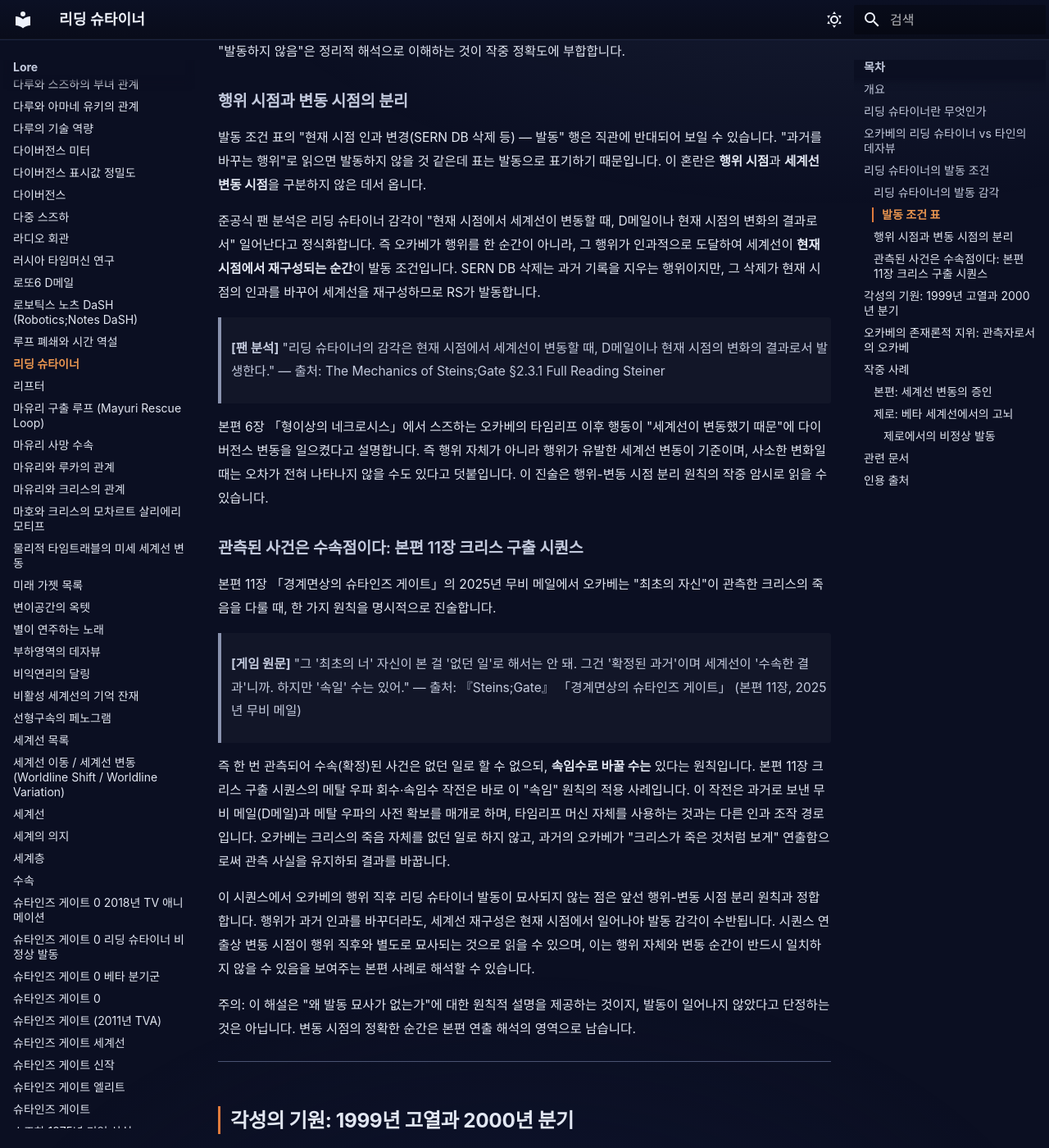
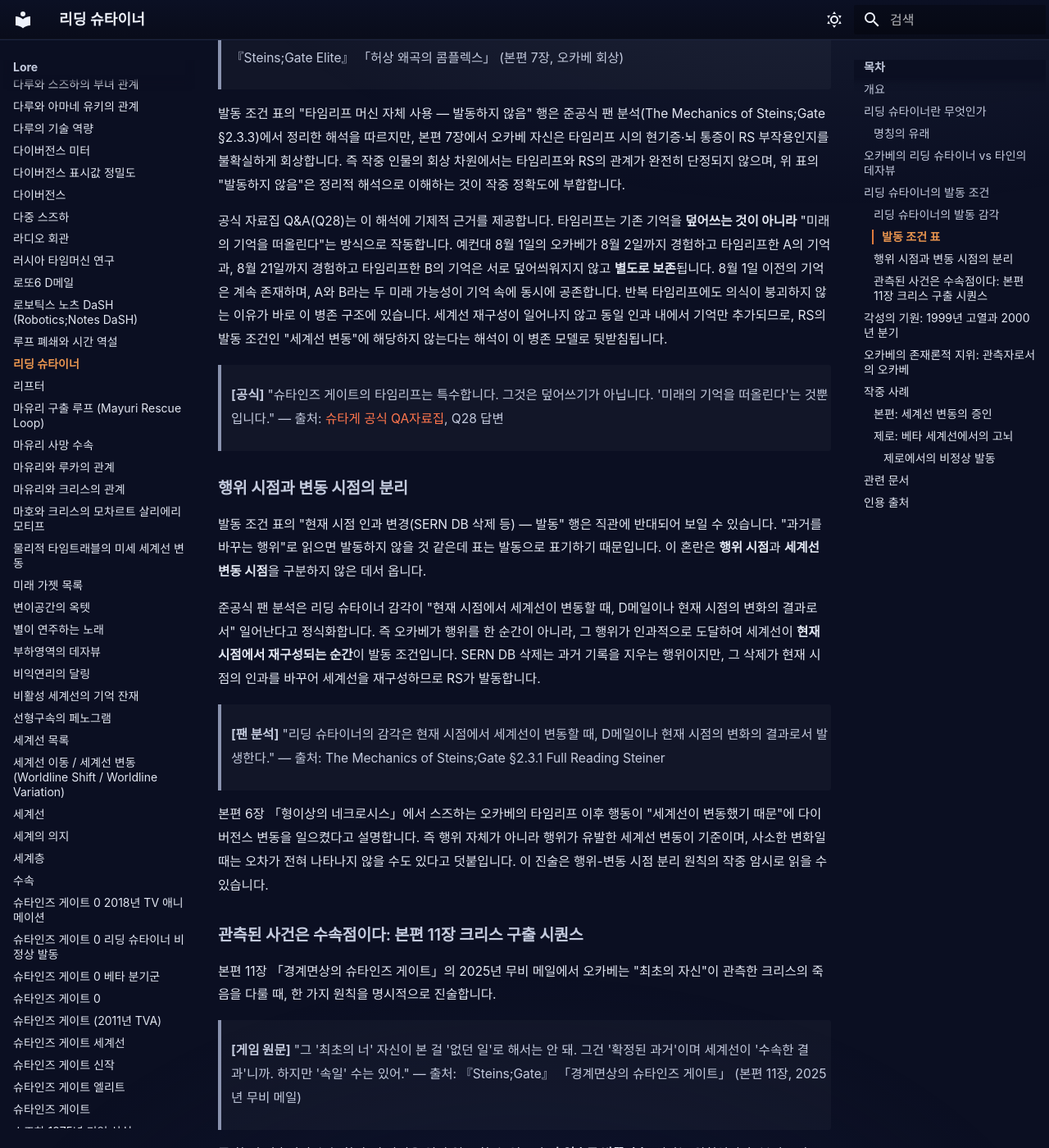
Before and after one commit to sgwiki/sgwiki.github.io, an MkDocs documentation site: the page built from wiki/lore/리딩-슈타이너.md, in a window 1280 px wide and 1400 px high, scrolled down 4068 px. Shown: the whole window at 82% size. Built offline with MkDocs 1.6.1 and Material for MkDocs 9.7.7, drawn with Linux system fonts in a browser that asks for light colours; some web fonts are replaced; some of the changed text lies outside the part shown.

Commit message:
fix(wiki): 리딩-슈타이너 — 미커밋 P10 적용분 일괄 반영 (9개 run 누적)
apply_report.json은 기록되었으나 git 커밋이 누락되어 작업 트리에 쌓여 있던
P10-A apply 세션 산출물을 정리해 커밋. Votuko 설정집 출처 오표기를
The Mechanics of Steins;Gate로 정정, 애니메이션 회차 특정 과잉확신 헤징 등 포함.

포함 run: 00de7f91, 27c8f84a, 32dc4881, 41f318ab, aa6d786e, b692c451,
deeb7b68, ec23051d, fc8b30e6

Co-Authored-By: Claude Sonnet 5 <noreply@anthropic.com>

```diff
--- a/wiki/lore/리딩-슈타이너.md
+++ b/wiki/lore/리딩-슈타이너.md
@@ -18,6 +18,10 @@ description: "리딩 슈타이너는 세계선이 바뀔 때 이전 세계선의
 ## 리딩 슈타이너란 무엇인가
 
 세계선이 바뀌면 보통 사람들의 기억은 새 세계선에 맞게 재구성됩니다. 하지만 오카베는 예외입니다.
+
+### 명칭의 유래
+
+리딩 슈타이너라는 명칭은 오카베 린타로 본인이 자신이 겪은 과거 개변 현상을 마키세 크리스에게 설명하지 못해 적당히 붙인 것이다. 능력 자체는 실존하지만, 명칭은 '슈타인즈 게이트'와 마찬가지로 오카베의 중2병적 조어에 기원을 둔다. 본편 3장에서 최초로 사용되며, 작중 시간이 흐르면서 학자들도 이 용어를 따라 쓰게 된다.
 
 > **[공식]** "아마도, 표시된 숫자가 바뀌더라도, 오카베 린타로만이 알아차릴 거야."
 > — 출처: 슈타인즈 게이트 6장 (스즈하)
@@ -85,6 +89,11 @@ description: "리딩 슈타이너는 세계선이 바뀔 때 이전 세계선의
 > — 출처: 『Steins;Gate Elite』 「허상 왜곡의 콤플렉스」 (본편 7장, 오카베 회상)
 
 발동 조건 표의 "타임리프 머신 자체 사용 — 발동하지 않음" 행은 준공식 팬 분석(The Mechanics of Steins;Gate §2.3.3)에서 정리한 해석을 따르지만, 본편 7장에서 오카베 자신은 타임리프 시의 현기증·뇌 통증이 RS 부작용인지를 불확실하게 회상합니다. 즉 작중 인물의 회상 차원에서는 타임리프와 RS의 관계가 완전히 단정되지 않으며, 위 표의 "발동하지 않음"은 정리적 해석으로 이해하는 것이 작중 정확도에 부합합니다.
+
+공식 자료집 Q&A(Q28)는 이 해석에 기제적 근거를 제공합니다. 타임리프는 기존 기억을 **덮어쓰는 것이 아니라** "미래의 기억을 떠올린다"는 방식으로 작동합니다. 예컨대 8월 1일의 오카베가 8월 2일까지 경험하고 타임리프한 A의 기억과, 8월 21일까지 경험하고 타임리프한 B의 기억은 서로 덮어씌워지지 않고 **별도로 보존**됩니다. 8월 1일 이전의 기억은 계속 존재하며, A와 B라는 두 미래 가능성이 기억 속에 동시에 공존합니다. 반복 타임리프에도 의식이 붕괴하지 않는 이유가 바로 이 병존 구조에 있습니다. 세계선 재구성이 일어나지 않고 동일 인과 내에서 기억만 추가되므로, RS의 발동 조건인 "세계선 변동"에 해당하지 않는다는 해석이 이 병존 모델로 뒷받침됩니다.
+
+> **[공식]** "슈타인즈 게이트의 타임리프는 특수합니다. 그것은 덮어쓰기가 아닙니다. '미래의 기억을 떠올린다'는 것뿐입니다."
+> — 출처: [슈타게 공식 QA자료집](../근거자료/공식/qa-자료집.md), Q28 답변
 
 ### 행위 시점과 변동 시점의 분리
 
@@ -118,7 +127,7 @@ description: "리딩 슈타이너는 세계선이 바뀔 때 이전 세계선의
 
 오카베 린타로는 1999년에 심한 고열을 앓았고, 그 시기는 이른바 "2000년 문제"라는 거대한 분기점과 인접해 있었다는 것입니다. 공식 해석은 이 고열과 2000년 분기를 리딩 슈타이너의 발현 시기로 연결 짓습니다. 즉 오카베의 능력이 2000년 무렵이라는 분기 민감 구간에서 처음 발현되었을 가능성을 시사합니다.
 
-이 발현 에피소드는 애니메이션 본편 제10화에서 오카베의 회상 형식으로 시각화되며, 고열과 Y2K 분기의 인접성을 매체 교차로 확인할 수 있습니다.
+이 발현 회상은 애니메이션 본편에서도 오카베의 회상 형식으로 시각화되는 것으로 알려져 있으며, 고열과 Y2K 분기의 인접성이 매체 교차로 제시됩니다. (정확한 회차 식별은 독립적 검증이 추가로 필요합니다.)
 
 다만 이 단서는 "발현 시기"에 대한 정황일 뿐, **각성 이유 자체는 불명**입니다. 왜 오카베만이 이 분기에서 완전한 형태의 능력을 얻게 되었는지는 공식적으로도 열린 해석으로 남아 있으며, "신의 능력의 편달"이나 "시뮬레이션의 버그" 같은 팬 추측이 존재하는 지점이기도 합니다.
 
@@ -145,6 +154,10 @@ description: "리딩 슈타이너는 세계선이 바뀔 때 이전 세계선의
 #### 제로에서의 비정상 발동
 
 본편에서는 "D메일 전송 시 발동, 물리적 시간 여행 시 미발동"이라는 단순 도식이 대체로 성립하지만, 슈타인즈 게이트 0에 이르면 이 도식만으로는 설명되지 않는 발동 양상이 등장합니다. 특히 1.382733β를 비롯한 베타 세계선 구간에서 리딩 슈타이너가 재활성화되는 현상이 관찰되며, 본편의 단순한 조건 분류로는 이 변칙적 발동을 깔끔하게 수용하기 어렵습니다.
+
+1.382733β 세계선에서는 다수 인물이 리딩 슈타이너 유사 현상을 경험하며, 능력 보유자들이 러시아 지도자를 소련 서기장이 아닌 '푸친(Puchin)' 대통령으로 기억하는 현상이 나타난다. 이 때문에 해당 세계선에서는 이 능력이 '대통령병(President's Disease)'이라는 이름으로 불린다. 작중 Amadeus(크리스)가 "골바초프? 푸친?"이라고 발화하는 장면이 그 단서로 등장한다.
+
+> **[커뮤니티 견해]** 1.382733β 세계선에서 '대통령병' 명칭이 사용되었다는 점은 SG0 정본 Amadeus 발화와 교차 확인되는 묘사이다.
 
 이 구간에서는 데자뷰 정도로만 남던 타인의 기억 잔상이 의학적으로 관찰 대상이 되는 현상도 등장합니다. 『Steins;Gate 0』에서 알렉시스 레스키넨은 여러 환자가 "같은 꿈"을 공유한다는 점에 주목하여 이를 '신형 뇌염(new encephalitis)'이라는 의학적 범주로 분류하고 연구합니다. 그 연구 대상 가운데 하나로 나카세 카츠미(코스프레 네임 '후부키')가 등장하는데, 그녀는 α 어트랙터 필드의 다른 세계선에서 마유리가 사망하는 기억을 꿈의 형태로 회상합니다. 이 사례는 "모든 인물이 정도 차이로 가진다"는 공식 해석의 연장선에서 SG0 구간에 집중적으로 발현된 형태로 읽을 수 있습니다.
 
@@ -190,6 +203,7 @@ description: "리딩 슈타이너는 세계선이 바뀔 때 이전 세계선의
 - 슈타인즈 게이트 6장 — 스즈하의 대사 (오카베만이 세계선 변동을 인식한다는 언급)
 - [슈타게 공식 QA자료집](../근거자료/공식/qa-자료집.md) Q24 — 1999년 고열과 2000년 분기를 잇는 리딩 슈타이너 발현 단서
 - [슈타게 공식 QA자료집](../근거자료/공식/qa-자료집.md) Q26 — D메일 전송 시 리딩 슈타이너 발동, 물리적 시간 여행 중 발동 여부는 불확실(충격으로 인한 인지 부족 가능성)
+- [슈타게 공식 QA자료집](../근거자료/공식/qa-자료집.md) Q28 — 타임리프 기억의 병존 모델(덮어쓰기 아닌 미래 기억 회상, 별도 보존)
 - 어트랙터 필드 이론과 그 외 등등, "리딩 슈타이너" — 오카베와 타인의 능력 차이
 - 슈타인즈 게이트 3장 — 존 타이타/스즈하의 대사 (물리적 시간 여행 시 기억 보존)
 - 『Steins;Gate 0』 「Closed Epigraph」 — 레스키넨의 '신형 뇌염' 연구 발언, 나카세 카츠미(후부키)의 α 세계선 기억 회상 사례
```
Also changed, not shown: other parts of wiki/lore/리딩-슈타이너.md (+1 -1 lines).
